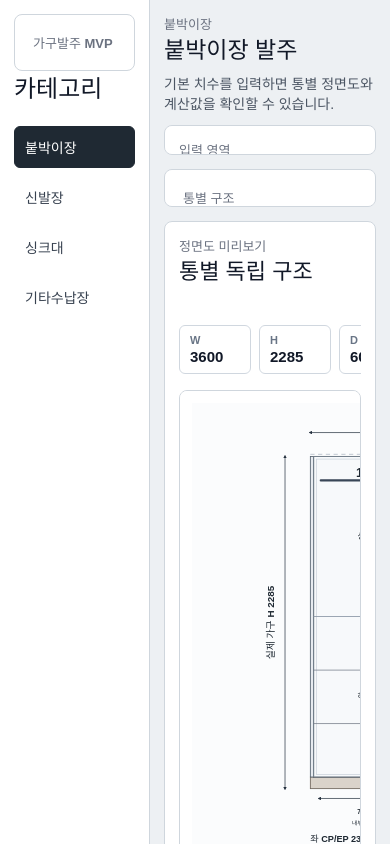
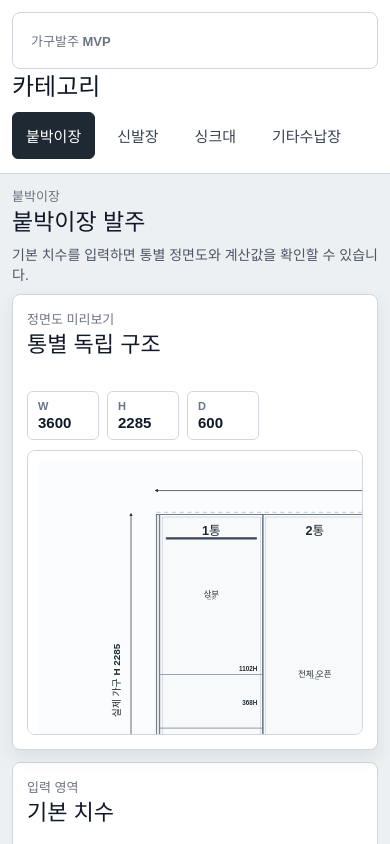
Before and after one commit to dauminterior-81451/gagu-balju, a React (Vite) app: page / in a window 390 px wide. Shown: the top 844 px of the page. Built offline with nearby package versions, Linux system fonts and the light colour scheme.

Commit message:
모바일 반응형 작업 화면 개선

```diff
--- a/src/App.css
+++ b/src/App.css
@@ -31,6 +31,14 @@
   background: #ffffff;
   padding: 18px;
   overflow: auto;
+}
+
+.input-panel {
+  grid-area: input;
+}
+
+.structure-panel {
+  grid-area: structure;
 }
 
 .category-tabs {
@@ -223,6 +231,7 @@
   display: flex;
   flex-wrap: wrap;
   gap: 6px;
+  min-width: 0;
 }
 
 .bay-tab {
@@ -314,6 +323,7 @@
 
 .wardrobe-workspace {
   display: grid;
+  grid-template-areas: "input structure preview";
   grid-template-columns: minmax(250px, 300px) minmax(300px, 360px) minmax(520px, 1fr);
   gap: 14px;
   min-height: 0;
@@ -323,6 +333,7 @@
 .preview-area {
   position: sticky;
   top: 18px;
+  grid-area: preview;
   display: grid;
   grid-template-rows: auto minmax(0, 1fr);
   min-width: 0;
@@ -566,9 +577,9 @@
   font-size: 13px;
 }
 
-@media (max-width: 980px) {
+@media (max-width: 1024px) {
   .app-shell {
-    grid-template-columns: 190px minmax(0, 1fr);
+    grid-template-columns: 150px minmax(0, 1fr);
   }
 
   .category-sidebar {
@@ -576,36 +587,153 @@
   }
 
   .wardrobe-workspace {
-    grid-template-columns: 1fr;
+    grid-template-areas:
+      "input preview"
+      "structure preview";
+    grid-template-columns: minmax(280px, 360px) minmax(480px, 1fr);
+  }
+
+  .input-panel,
+  .structure-panel {
+    max-height: calc(50vh - 72px);
+    padding: 16px;
+  }
+
+  .preview-area {
+    top: 18px;
+    max-height: calc(100vh - 36px);
   }
 }
 
-@media (max-width: 640px) {
+@media (max-width: 768px) {
   .app-shell {
-    grid-template-columns: 150px minmax(0, 1fr);
+    display: block;
+    height: auto;
+    min-height: 100vh;
+    overflow: visible;
   }
 
-  .category-sidebar,
-  .input-panel,
-  .work-area,
-  .preview-area {
-    padding: 14px;
+  .category-sidebar {
+    position: static;
+    height: auto;
+    border-right: 0;
+    border-bottom: 1px solid #cfd6dd;
+    padding: 12px;
+  }
+
+  .sidebar-header {
+    margin-bottom: 10px;
+  }
+
+  .category-tabs {
+    display: flex;
+    gap: 8px;
+    overflow-x: auto;
+    padding-bottom: 2px;
   }
 
   .category-tab {
-    padding: 10px;
-    font-size: 14px;
+    flex: 0 0 auto;
+    width: auto;
+    min-height: 44px;
+    white-space: nowrap;
+  }
+
+  .work-area {
+    display: block;
+    height: auto;
+    overflow: visible;
+    padding: 12px;
+  }
+
+  .work-header {
+    margin-bottom: 10px;
   }
 
   .work-header h2 {
     font-size: 23px;
   }
 
+  .wardrobe-workspace {
+    display: grid;
+    grid-template-areas:
+      "preview"
+      "input"
+      "structure";
+    grid-template-columns: 1fr;
+    gap: 12px;
+  }
+
+  .input-panel,
+  .structure-panel,
+  .preview-area {
+    width: 100%;
+    max-height: none;
+    padding: 14px;
+  }
+
+  .preview-area {
+    position: sticky;
+    top: 0;
+    z-index: 5;
+    max-height: 58vh;
+    box-shadow: 0 8px 18px rgba(17, 24, 39, 0.08);
+  }
+
   .preview-header {
     display: grid;
+    gap: 10px;
+    margin-bottom: 10px;
   }
 
   .preview-header dl {
     overflow-x: auto;
   }
+
+  .drawing-board {
+    max-height: 38vh;
+    overflow-x: auto;
+    overflow-y: auto;
+    padding: 10px;
+  }
+
+  .front-svg {
+    width: auto;
+    min-width: 760px;
+  }
+
+  .bay-tabs {
+    flex-wrap: nowrap;
+    overflow-x: auto;
+    padding-bottom: 4px;
+  }
+
+  .bay-tab {
+    flex: 0 0 auto;
+    min-height: 44px;
+    padding: 10px 12px;
+    white-space: nowrap;
+  }
+
+  .number-input input,
+  .text-input,
+  .select-input {
+    min-height: 44px;
+    padding: 11px 12px;
+  }
+
+  .section-card,
+  .split-card {
+    gap: 12px;
+  }
 }
+
+@media (max-width: 420px) {
+  .preview-area {
+    max-height: 54vh;
+  }
+
+  .drawing-board {
+    max-height: 34vh;
+  }
+}
```
